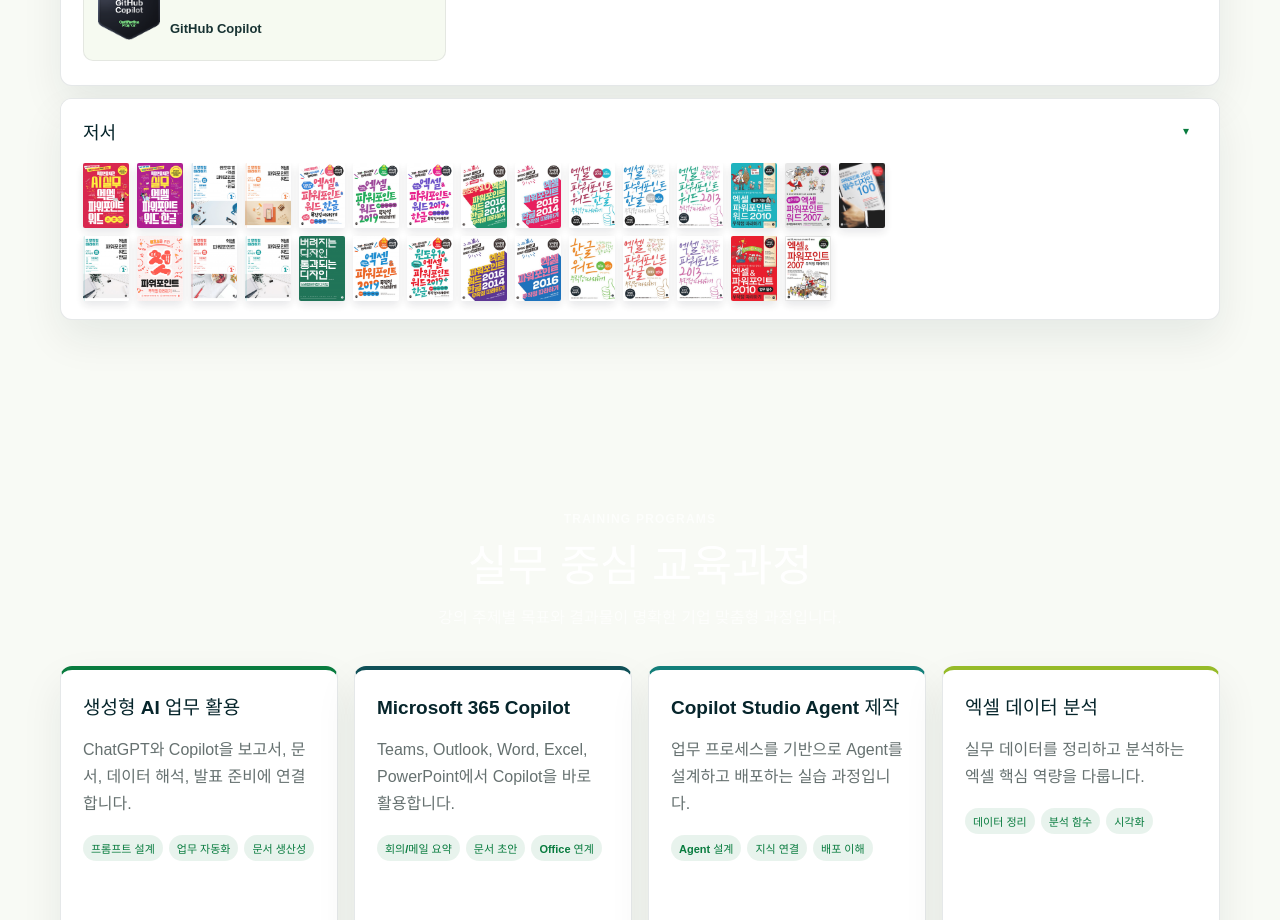
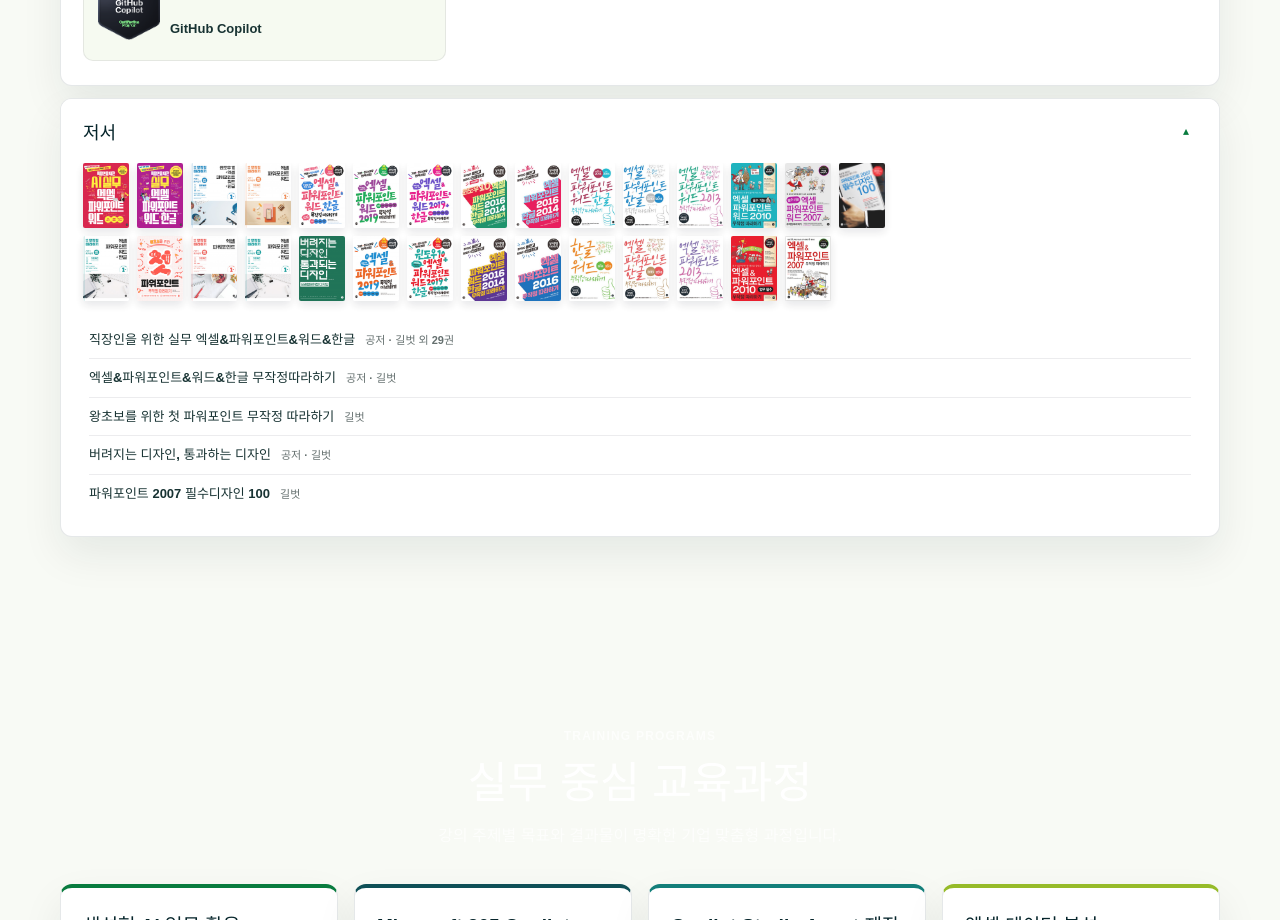
Before and after one commit to pej0285-lab/hellopt_homepage, a React (Vite) app: page / in a window 1280 px wide. Shown: the part 2820-3740 px from the top of the page. Built offline with nearby package versions, Linux system fonts and the light colour scheme; a web font is replaced by a local one.

Commit message:
Open books section by default

```diff
--- a/src/App.jsx
+++ b/src/App.jsx
@@ -115,7 +115,7 @@
 const profileSectionIds = ['bio', 'fields', 'history', 'certifications', 'books']
 
 function App() {
-  const [openSections, setOpenSections] = useState(profileSectionIds.filter((section) => section !== 'books'))
+  const [openSections, setOpenSections] = useState(profileSectionIds)
   const [openHistoryYears, setOpenHistoryYears] = useState(['2026'])
   const [activeView, setActiveView] = useState(() => window.location.hash === '#labs' ? 'labs' : 'home')
 
```
